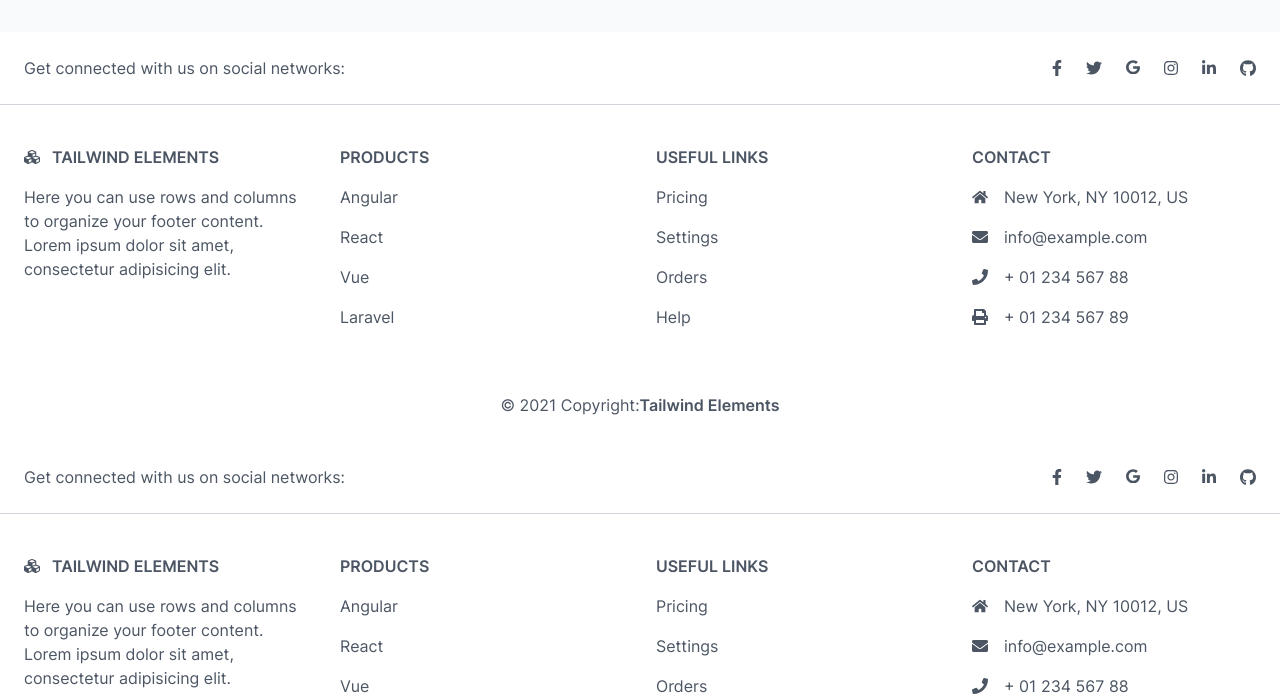
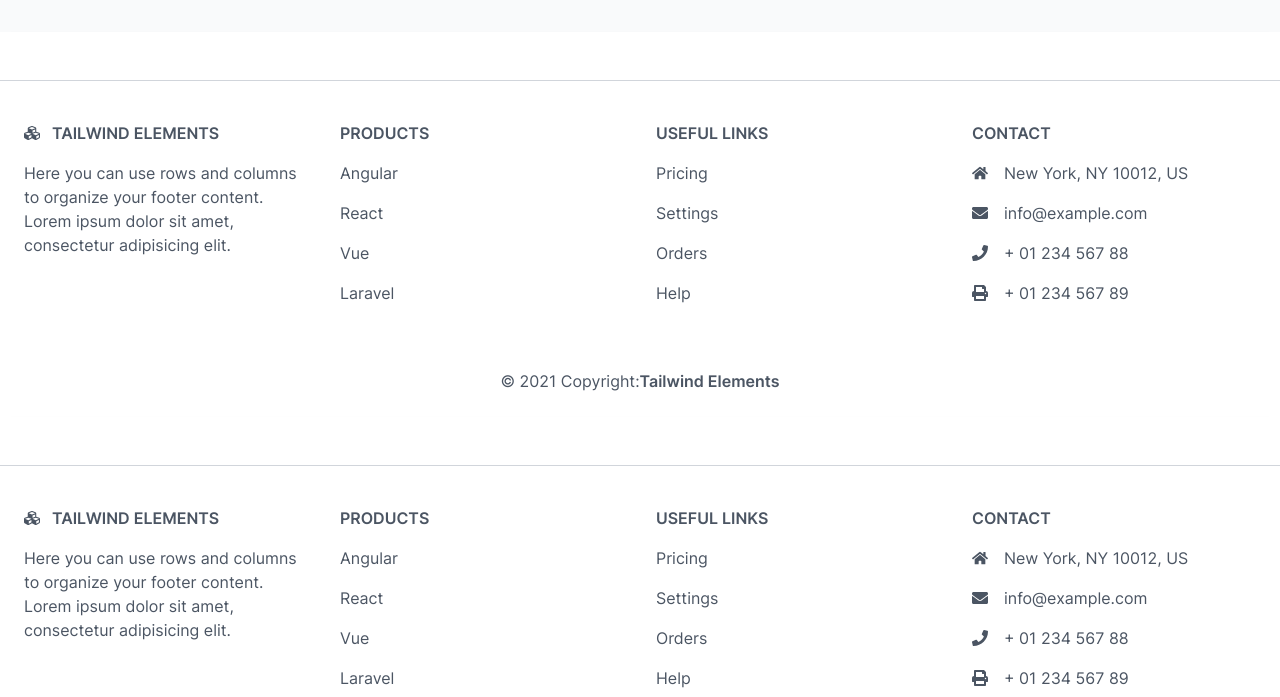
Before and after one commit to SoraHimmel2/TehnoProgress, a Next.js app: page /components in a window 1280 px wide. Shown: the part 2003-2700 px from the top of the page. Built offline with nearby package versions, Linux system fonts and the light colour scheme.

Commit message:
delete unnecessary files from footer and change button color

```diff
--- a/src/components/layout/Footer.tsx
+++ b/src/components/layout/Footer.tsx
@@ -1,115 +1,7 @@
 const Footer: React.FunctionComponent = () => {
   return (
     <footer className='bg-white text-center text-gray-600 shadow-lg lg:text-left'>
-      <div className='flex items-center justify-center border-b border-gray-300 p-6 lg:justify-between'>
-        <div className='mr-12 hidden lg:block'>
-          <span>Get connected with us on social networks:</span>
-        </div>
-        <div className='flex '>
-          <a href='#!' className='mr-6 text-gray-600'>
-            <svg
-              aria-hidden='true'
-              focusable='false'
-              data-prefix='fab'
-              data-icon='facebook-f'
-              className='w-2.5'
-              role='img'
-              xmlns='http://www.w3.org/2000/svg'
-              viewBox='0 0 320 512'
-            >
-              <path
-                fill='currentColor'
-                d='M279.14 288l14.22-92.66h-88.91v-60.13c0-25.35 12.42-50.06 52.24-50.06h40.42V6.26S260.43 0 225.36 0c-73.22 0-121.08 44.38-121.08 124.72v70.62H22.89V288h81.39v224h100.17V288z'
-              ></path>
-            </svg>
-          </a>
-          <a href='#!' className='mr-6 text-gray-600'>
-            <svg
-              aria-hidden='true'
-              focusable='false'
-              data-prefix='fab'
-              data-icon='twitter'
-              className='w-4'
-              role='img'
-              xmlns='http://www.w3.org/2000/svg'
-              viewBox='0 0 512 512'
-            >
-              <path
-                fill='currentColor'
-                d='M459.37 151.716c.325 4.548.325 9.097.325 13.645 0 138.72-105.583 298.558-298.558 298.558-59.452 0-114.68-17.219-161.137-47.106 8.447.974 16.568 1.299 25.34 1.299 49.055 0 94.213-16.568 130.274-44.832-46.132-.975-84.792-31.188-98.112-72.772 6.498.974 12.995 1.624 19.818 1.624 9.421 0 18.843-1.3 27.614-3.573-48.081-9.747-84.143-51.98-84.143-102.985v-1.299c13.969 7.797 30.214 12.67 47.431 13.319-28.264-18.843-46.781-51.005-46.781-87.391 0-19.492 5.197-37.36 14.294-52.954 51.655 63.675 129.3 105.258 216.365 109.807-1.624-7.797-2.599-15.918-2.599-24.04 0-57.828 46.782-104.934 104.934-104.934 30.213 0 57.502 12.67 76.67 33.137 23.715-4.548 46.456-13.32 66.599-25.34-7.798 24.366-24.366 44.833-46.132 57.827 21.117-2.273 41.584-8.122 60.426-16.243-14.292 20.791-32.161 39.308-52.628 54.253z'
-              ></path>
-            </svg>
-          </a>
-          <a href='#!' className='mr-6 text-gray-600'>
-            <svg
-              aria-hidden='true'
-              focusable='false'
-              data-prefix='fab'
-              data-icon='google'
-              className='w-3.5'
-              role='img'
-              xmlns='http://www.w3.org/2000/svg'
-              viewBox='0 0 488 512'
-            >
-              <path
-                fill='currentColor'
-                d='M488 261.8C488 403.3 391.1 504 248 504 110.8 504 0 393.2 0 256S110.8 8 248 8c66.8 0 123 24.5 166.3 64.9l-67.5 64.9C258.5 52.6 94.3 116.6 94.3 256c0 86.5 69.1 156.6 153.7 156.6 98.2 0 135-70.4 140.8-106.9H248v-85.3h236.1c2.3 12.7 3.9 24.9 3.9 41.4z'
-              ></path>
-            </svg>
-          </a>
-          <a href='#!' className='mr-6 text-gray-600'>
-            <svg
-              aria-hidden='true'
-              focusable='false'
-              data-prefix='fab'
-              data-icon='instagram'
-              className='w-3.5'
-              role='img'
-              xmlns='http://www.w3.org/2000/svg'
-              viewBox='0 0 448 512'
-            >
-              <path
-                fill='currentColor'
-                d='M224.1 141c-63.6 0-114.9 51.3-114.9 114.9s51.3 114.9 114.9 114.9S339 319.5 339 255.9 287.7 141 224.1 141zm0 189.6c-41.1 0-74.7-33.5-74.7-74.7s33.5-74.7 74.7-74.7 74.7 33.5 74.7 74.7-33.6 74.7-74.7 74.7zm146.4-194.3c0 14.9-12 26.8-26.8 26.8-14.9 0-26.8-12-26.8-26.8s12-26.8 26.8-26.8 26.8 12 26.8 26.8zm76.1 27.2c-1.7-35.9-9.9-67.7-36.2-93.9-26.2-26.2-58-34.4-93.9-36.2-37-2.1-147.9-2.1-184.9 0-35.8 1.7-67.6 9.9-93.9 36.1s-34.4 58-36.2 93.9c-2.1 37-2.1 147.9 0 184.9 1.7 35.9 9.9 67.7 36.2 93.9s58 34.4 93.9 36.2c37 2.1 147.9 2.1 184.9 0 35.9-1.7 67.7-9.9 93.9-36.2 26.2-26.2 34.4-58 36.2-93.9 2.1-37 2.1-147.8 0-184.8zM398.8 388c-7.8 19.6-22.9 34.7-42.6 42.6-29.5 11.7-99.5 9-132.1 9s-102.7 2.6-132.1-9c-19.6-7.8-34.7-22.9-42.6-42.6-11.7-29.5-9-99.5-9-132.1s-2.6-102.7 9-132.1c7.8-19.6 22.9-34.7 42.6-42.6 29.5-11.7 99.5-9 132.1-9s102.7-2.6 132.1 9c19.6 7.8 34.7 22.9 42.6 42.6 11.7 29.5 9 99.5 9 132.1s2.7 102.7-9 132.1z'
-              ></path>
-            </svg>
-          </a>
-          <a href='#!' className='mr-6 text-gray-600'>
-            <svg
-              aria-hidden='true'
-              focusable='false'
-              data-prefix='fab'
-              data-icon='linkedin-in'
-              className='w-3.5'
-              role='img'
-              xmlns='http://www.w3.org/2000/svg'
-              viewBox='0 0 448 512'
-            >
-              <path
-                fill='currentColor'
-                d='M100.28 448H7.4V148.9h92.88zM53.79 108.1C24.09 108.1 0 83.5 0 53.8a53.79 53.79 0 0 1 107.58 0c0 29.7-24.1 54.3-53.79 54.3zM447.9 448h-92.68V302.4c0-34.7-.7-79.2-48.29-79.2-48.29 0-55.69 37.7-55.69 76.7V448h-92.78V148.9h89.08v40.8h1.3c12.4-23.5 42.69-48.3 87.88-48.3 94 0 111.28 61.9 111.28 142.3V448z'
-              ></path>
-            </svg>
-          </a>
-          <a href='#!' className='text-gray-600'>
-            <svg
-              aria-hidden='true'
-              focusable='false'
-              data-prefix='fab'
-              data-icon='github'
-              className='w-4'
-              role='img'
-              xmlns='http://www.w3.org/2000/svg'
-              viewBox='0 0 496 512'
-            >
-              <path
-                fill='currentColor'
-                d='M165.9 397.4c0 2-2.3 3.6-5.2 3.6-3.3.3-5.6-1.3-5.6-3.6 0-2 2.3-3.6 5.2-3.6 3-.3 5.6 1.3 5.6 3.6zm-31.1-4.5c-.7 2 1.3 4.3 4.3 4.9 2.6 1 5.6 0 6.2-2s-1.3-4.3-4.3-5.2c-2.6-.7-5.5.3-6.2 2.3zm44.2-1.7c-2.9.7-4.9 2.6-4.6 4.9.3 2 2.9 3.3 5.9 2.6 2.9-.7 4.9-2.6 4.6-4.6-.3-1.9-3-3.2-5.9-2.9zM244.8 8C106.1 8 0 113.3 0 252c0 110.9 69.8 205.8 169.5 239.2 12.8 2.3 17.3-5.6 17.3-12.1 0-6.2-.3-40.4-.3-61.4 0 0-70 15-84.7-29.8 0 0-11.4-29.1-27.8-36.6 0 0-22.9-15.7 1.6-15.4 0 0 24.9 2 38.6 25.8 21.9 38.6 58.6 27.5 72.9 20.9 2.3-16 8.8-27.1 16-33.7-55.9-6.2-112.3-14.3-112.3-110.5 0-27.5 7.6-41.3 23.6-58.9-2.6-6.5-11.1-33.3 2.6-67.9 20.9-6.5 69 27 69 27 20-5.6 41.5-8.5 62.8-8.5s42.8 2.9 62.8 8.5c0 0 48.1-33.6 69-27 13.7 34.7 5.2 61.4 2.6 67.9 16 17.7 25.8 31.5 25.8 58.9 0 96.5-58.9 104.2-114.8 110.5 9.2 7.9 17 22.9 17 46.4 0 33.7-.3 75.4-.3 83.6 0 6.5 4.6 14.4 17.3 12.1C428.2 457.8 496 362.9 496 252 496 113.3 383.5 8 244.8 8zM97.2 352.9c-1.3 1-1 3.3.7 5.2 1.6 1.6 3.9 2.3 5.2 1 1.3-1 1-3.3-.7-5.2-1.6-1.6-3.9-2.3-5.2-1zm-10.8-8.1c-.7 1.3.3 2.9 2.3 3.9 1.6 1 3.6.7 4.3-.7.7-1.3-.3-2.9-2.3-3.9-2-.6-3.6-.3-4.3.7zm32.4 35.6c-1.6 1.3-1 4.3 1.3 6.2 2.3 2.3 5.2 2.6 6.5 1 1.3-1.3.7-4.3-1.3-6.2-2.2-2.3-5.2-2.6-6.5-1zm-11.4-14.7c-1.6 1-1.6 3.6 0 5.9 1.6 2.3 4.3 3.3 5.6 2.3 1.6-1.3 1.6-3.9 0-6.2-1.4-2.3-4-3.3-5.6-2z'
-              ></path>
-            </svg>
-          </a>
-        </div>
-      </div>
+      <div className='flex items-center justify-center border-b border-gray-300 p-6 lg:justify-between'></div>
       <div className='mx-6 py-10 text-center md:text-left'>
         <div className='grid-1 grid gap-8 md:grid-cols-2 lg:grid-cols-4'>
           <div className=''>
--- a/src/components/links/ButtonLink.tsx
+++ b/src/components/links/ButtonLink.tsx
@@ -46,7 +46,7 @@ const ButtonLink = React.forwardRef<HTMLAnchorElement, ButtonLinkProps>(
             variant === 'outline' && [
               'text-black shadow-lg',
               'border  border-primary-600 ',
-              'hover:bg-primary-50 active:bg-primary-100 disabled:bg-primary-100',
+              'hover:bg-primary-800 active:bg-primary-100 disabled:bg-primary-100',
               isDarkBg &&
                 'hover:bg-gray-900 active:bg-gray-800 disabled:bg-gray-800',
             ],
--- a/src/pages/index.tsx
+++ b/src/pages/index.tsx
@@ -22,7 +22,7 @@ export default function HomePage() {
   const partnerList: ProductProps[] = [
     {
       imageSrc: 'images/1.png',
-      title: 'Название компании',
+      title: 'Название каталога',
       description:
         'Далеко-далеко за словесными горами в стране гласных и согласных живут рыбные тексты. Жаренные продолжил ее там лучше это, всемогущая до на берегу моей рекламных, путь своего вопроса, предупредила запятой взгляд использовало инициал рукописи.',
       pdfLink:
@@ -31,7 +31,7 @@ export default function HomePage() {
     },
     {
       imageSrc: 'images/2.png',
-      title: 'Название компании',
+      title: 'Название каталога',
       description:
         'Далеко-далеко за словесными горами в стране гласных и согласных живут рыбные тексты. Жаренные продолжил ее там лучше это, всемогущая до на берегу моей рекламных, путь своего вопроса, предупредила запятой взгляд использовало инициал рукописи.',
       pdfLink:
@@ -40,7 +40,7 @@ export default function HomePage() {
     },
     {
       imageSrc: 'images/3.png',
-      title: 'Название компании',
+      title: 'Название каталога',
       description:
         'Далеко-далеко за словесными горами в стране гласных и согласных живут рыбные тексты. Жаренные продолжил ее там лучше это, всемогущая до на берегу моей рекламных, путь своего вопроса, предупредила запятой взгляд использовало инициал рукописи.',
       pdfLink:
```
